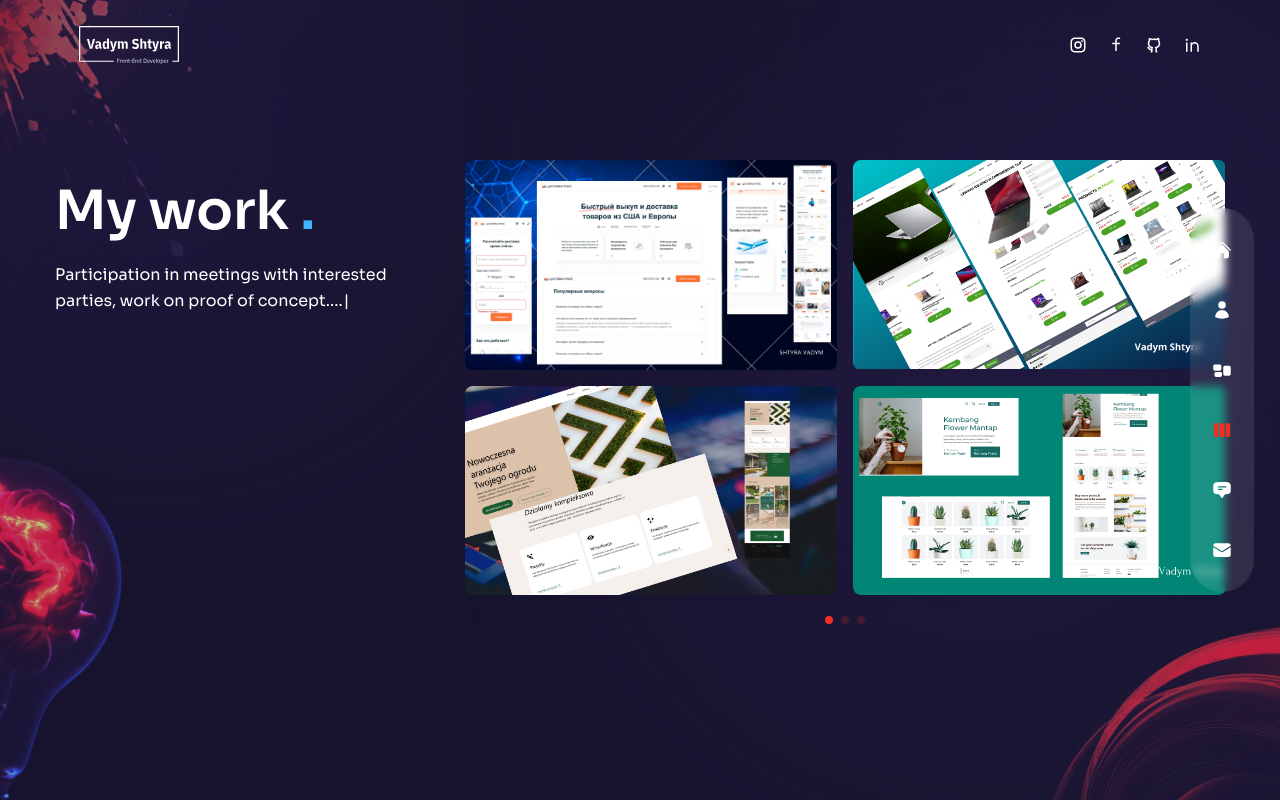
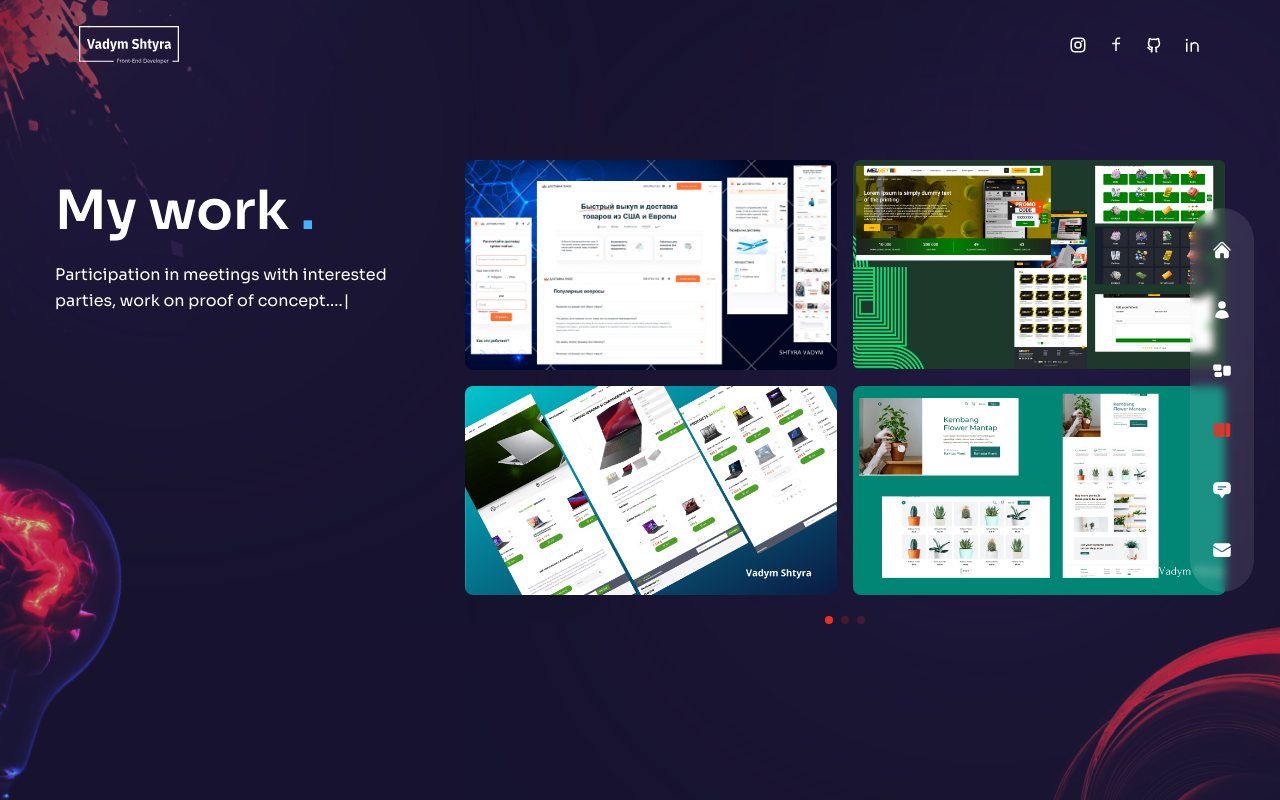
Before and after one commit to Vadym061/Website_portfolio, a Next.js app: page /work in a window 1280 px wide. Built offline with nearby package versions, Linux system fonts and the light colour scheme.

Commit message:
malbet project add

```diff
--- a/components/WorkSlider.js
+++ b/components/WorkSlider.js
@@ -11,7 +11,14 @@ export const workSlides = {
           linkgit: 'https://github.com/Vadym061/deliveryPlus',
           linklive: 'https://dostavka-plus.ua/ua/'
         },
-
+        {
+          title: 'title',
+          path: "/malbet.png",
+          git: 'GitHub',
+          demo: 'Live Demo',
+          linkgit: 'https://github.com/Vadym061',
+          linklive: 'https://malbet-camrun.netlify.app/'
+        },
         {
           title: 'title',
           path: '/BestLaptop.png',
@@ -20,14 +27,7 @@ export const workSlides = {
           linkgit: 'https://github.com/DimaTkachenko95/-fe_4_online_final_project_1.git',
           linklive: 'https://best-laptop24.onrender.com/'
         },
-        {
-          title: 'title',
-          path: "/GiardDisign.png",
-          git: 'GitHub',
-          demo: 'Live Demo',
-          linkgit: 'https://github.com/Vadym061/adRespect',
-          linklive: 'https://giarddesignadrespect.netlify.app/'
-        },
+
         {
           title: 'title',
           path: '/kaktus-plants.png',
@@ -87,12 +87,12 @@ export const workSlides = {
         },
         {
           title: 'title',
-          path: '/chat-app.png',
+          path: "/GiardDisign.png",
           git: 'GitHub',
           demo: 'Live Demo',
-          linkgit: 'https://github.com/Vadym061/chat',
-          linklive: 'https://chat-psi-rouge-58.vercel.app/'
-        },
+          linkgit: 'https://github.com/Vadym061/adRespect',
+          linklive: 'https://giarddesignadrespect.netlify.app/'
+        }
       ]
     }
   ],
```
Also changed, not shown: public/malbet.png (added).
